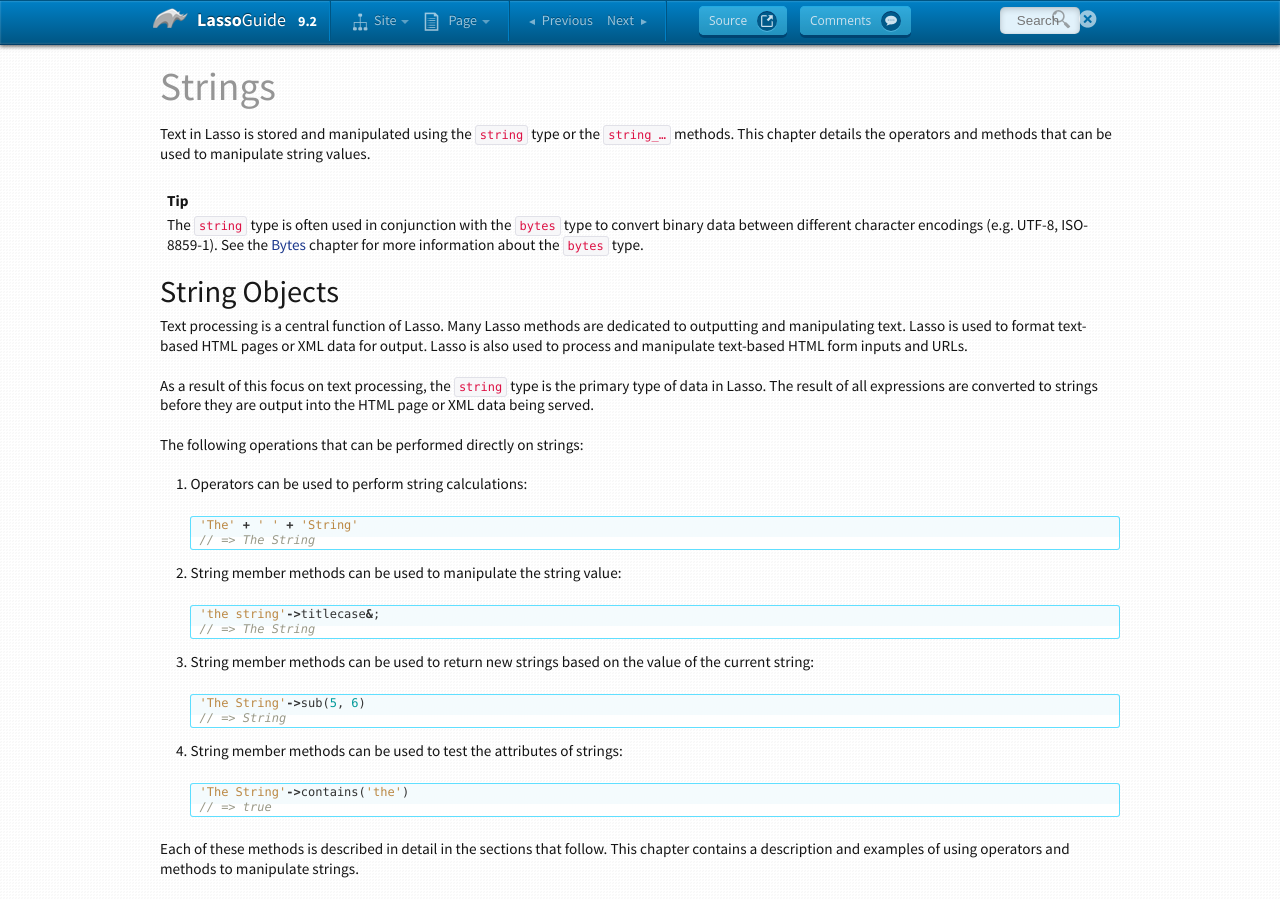
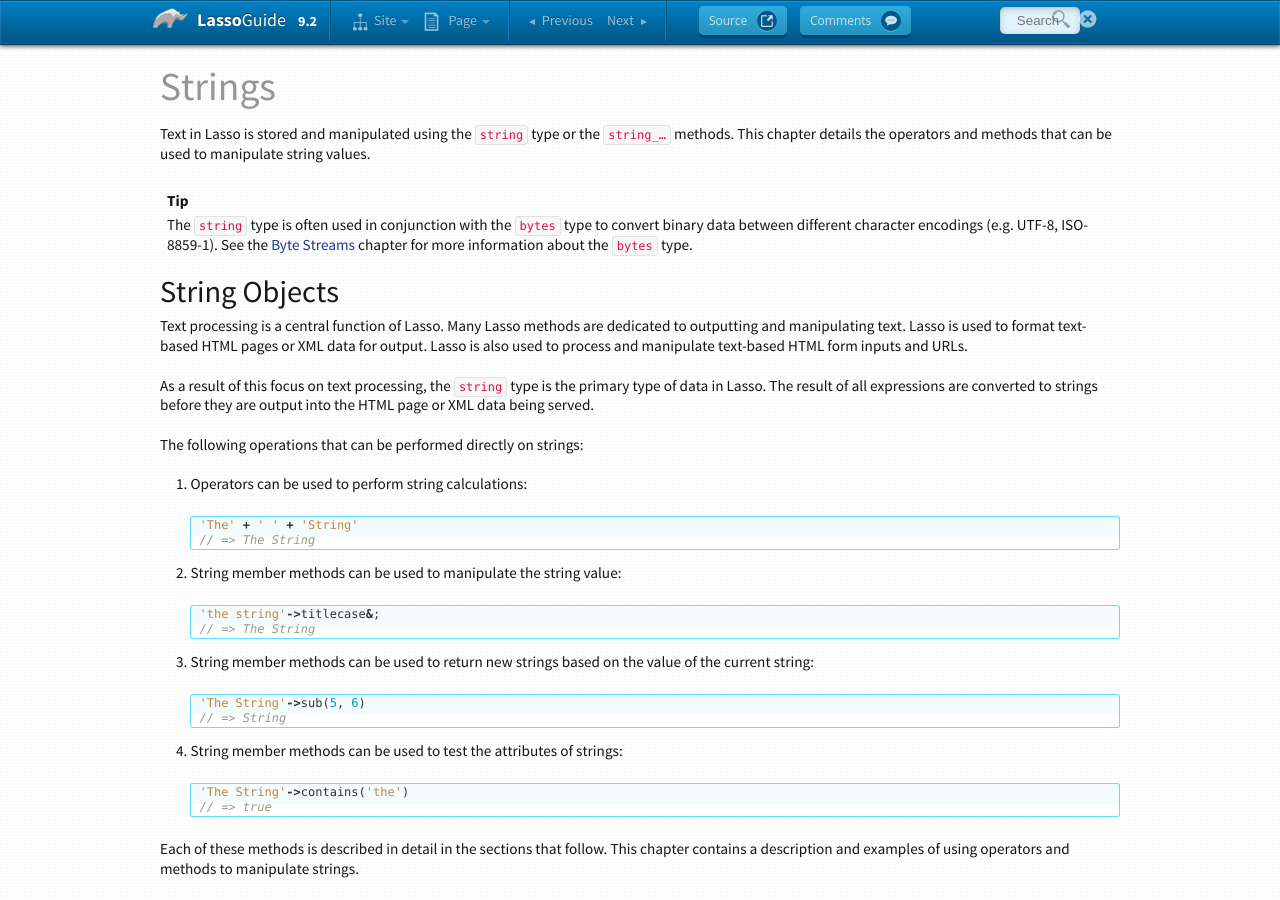
Before and after one commit to LassoSoft/LassoGuide, a Sphinx documentation site: the page built from source/operations/strings.rst, in a window 1280 px wide and 900 px high. Built offline with Sphinx 7.4.7, drawn with Linux system fonts in a browser that asks for light colours; cross-references to code outside the pages are shown as plain code.

Commit message:
rename Bytes chapter to fix links to the Bytes type

```diff
--- a/source/_latex/index.rst
+++ b/source/_latex/index.rst
@@ -88,7 +88,7 @@
 .. toctree::
 
    /operations/strings
-   /operations/bytes
+   /operations/byte-streams
    /operations/math
    /operations/date-duration
    /operations/regular-expressions
--- a/source/_latex/index_1.rst
+++ b/source/_latex/index_1.rst
@@ -88,7 +88,7 @@
 .. toctree::
 
    /operations/strings
-   /operations/bytes
+   /operations/byte-streams
    /operations/math
    /operations/date-duration
    /operations/regular-expressions
--- a/source/operations/index_operations.rst
+++ b/source/operations/index_operations.rst
@@ -17,7 +17,7 @@
       :maxdepth: 2
 
       strings
-      bytes
+      byte-streams
       math
       date-duration
       regular-expressions
--- a/source/operations/strings.rst
+++ b/source/operations/strings.rst
@@ -12,8 +12,8 @@
 .. tip::
    The :type:`string` type is often used in conjunction with the :type:`bytes`
    type to convert binary data between different character encodings (e.g.
-   UTF-8, ISO-8859-1). See the :ref:`bytes` chapter for more information about
-   the :type:`bytes` type.
+   UTF-8, ISO-8859-1). See the :ref:`byte-streams` chapter for more information
+   about the :type:`bytes` type.
 
 
 String Objects
@@ -180,7 +180,7 @@
 byte stream contained in a variable named "myByteStream" using the ISO-8859-1
 encoding to interpret the character data. This is analogous to using the
 `bytes->exportString` method which is described in more detail in the
-:ref:`bytes` chapter::
+:ref:`byte-streams` chapter::
 
    string(#myByteStream, 'ISO-8859-1')
 
```
Also changed, not shown: source/operations/byte-streams.rst (renamed from source/operations/bytes.rst, +4 -4 lines).
